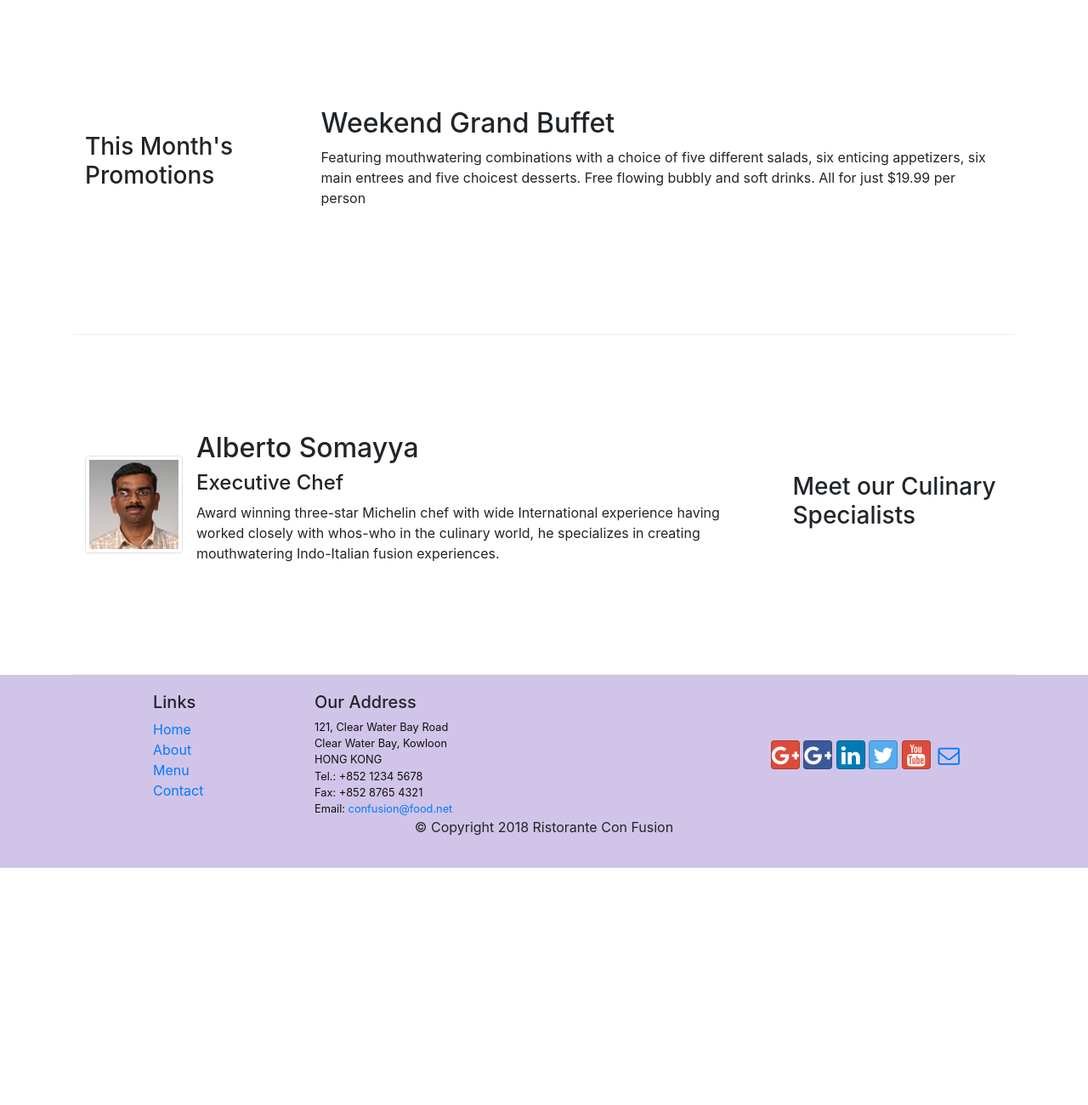
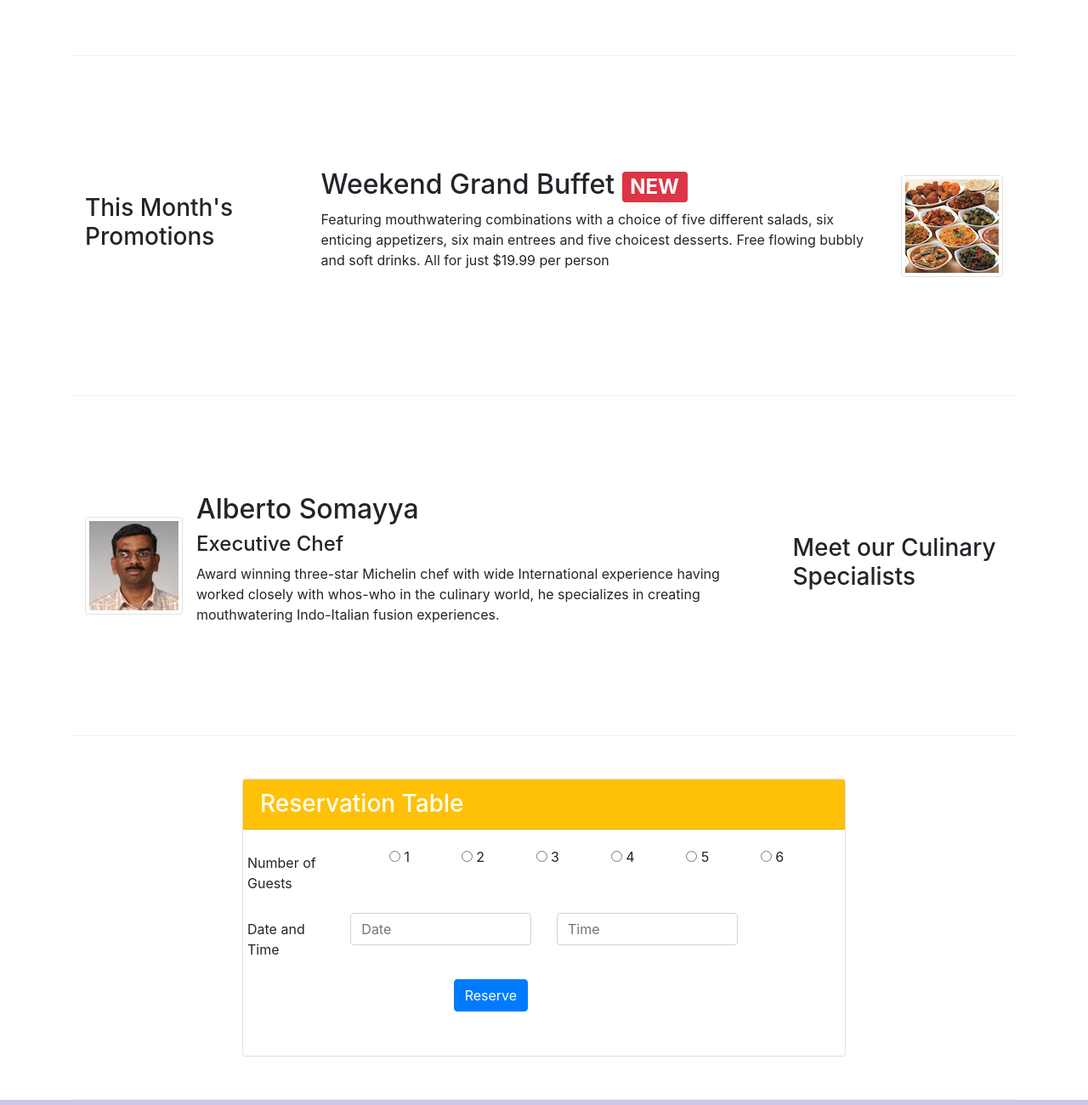
Before and after one commit to saloni0104/Rest-con, a website: page conFusion/index.html in a window 1280 px wide. Shown: the part 740-2040 px from the top of the page at 85% size. Before the commit the page ends 1761 px from the top, so only its background shows below. Drawn offline with nearby package versions, Linux system fonts and the light colour scheme.

Commit message:
Added reservation table

```diff
--- a/conFusion/index.html
+++ b/conFusion/index.html
@@ -47,13 +47,17 @@
     <header class="jumbotron">
         <div class="container">
             <div class="row row-header">
-                <div class="col-12 col-sm-6">
+                <div class="col-12 col-sm-4">
                     <h1>Ristorante con Fusion</h1>
                     <p>We take inspiration from the World's best cuisines, and create a unique fusion experience. Our
                         lipsmacking creations will tickle your culinary senses!</p>
                 </div>
                 <div class="col-12 col-sm align-self-center">
                     <img src="img/logo.png" class="img-fluid">
+                </div>
+
+                <div class="col-12 col-sm align-self-center btn-group" role="group">
+                        <a href="#Reserve" role="button" class="btn btn-warning text-white">Reserve Table</a>
                 </div>
             </div>
         </div>
@@ -66,11 +70,12 @@
             </div>
             <div class="col col-sm order-sm-first col-md">
                 <div class="media">
-                    <img class="d-flex mr-3 img-thumbnail align-self-center"
-                    src ="img/uthappizza.png" alt="uthapizza">
+                    <img class="d-flex mr-3 img-thumbnail align-self-center" src="img/uthappizza.png" alt="uthapizza">
                     <div class="media-body">
-                        <h2 class="mt-0">Uthappizza <span class="badge badge-danger">HOT</span> <span class="badge badge-pill badge-secondary">Rs.150</span></h2>
-                        <p class="d-none d-sm-block">A unique combination of Indian Uthappam (pancake) and Italian pizza, topped with Cerignola
+                        <h2 class="mt-0">Uthappizza <span class="badge badge-danger">HOT</span> <span
+                                class="badge badge-pill badge-secondary">Rs.150</span></h2>
+                        <p class="d-none d-sm-block">A unique combination of Indian Uthappam (pancake) and Italian
+                            pizza, topped with Cerignola
                             olives,
                             ripe vine cherry tomatoes, Vidalia onion, Guntur chillies and Buffalo Paneer.
                         </p>
@@ -85,10 +90,19 @@
                 <h3>This Month's Promotions</h3>
             </div>
             <div class="col col-sm col-md">
-                <h2>Weekend Grand Buffet</h2>
-                <p>Featuring mouthwatering combinations with a choice of five different salads, six enticing appetizers,
-                    six main entrees and five choicest desserts. Free flowing bubbly and soft drinks. All for just
-                    $19.99 per person </p>
+                <div class="media">
+                    <div class="media-body">
+                        <h2 class="mt-0">Weekend Grand Buffet <span class="badge badge-danger">NEW</span></h2>
+                        <p class="d-none d-sm-block">Featuring mouthwatering combinations with a choice of five
+                            different salads, six enticing
+                            appetizers,
+                            six main entrees and five choicest desserts. Free flowing bubbly and soft drinks. All for
+                            just
+                            $19.99 per person </p>
+                    </div>
+                    <img class="d-flex ml-3 img-thumbnail align-self-center" src="img/buffet.png" alt="buffet">
+                </div>
+
             </div>
         </div>
 
@@ -98,17 +112,70 @@
             </div>
             <div class="col col-sm  order-sm-first col-md">
                 <div class="media">
-                    <img class="d-flex mr-3 img-thumbnail align-self-center"
-                    src="img/alberto.png" alt="alberto">
+                    <img class="d-flex mr-3 img-thumbnail align-self-center" src="img/alberto.png" alt="alberto">
                     <div class="media-body">
                         <h2 class="mt-0">Alberto Somayya</h2>
                         <h4>Executive Chef</h4>
-                        <p class="d-none d-sm-block">Award winning three-star Michelin chef with wide International experience having worked closely with
+                        <p class="d-none d-sm-block">Award winning three-star Michelin chef with wide International
+                            experience having worked closely with
                             whos-who in the culinary world, he specializes in creating mouthwatering Indo-Italian fusion
                             experiences. </p>
                     </div>
                 </div>
 
+            </div>
+        </div>
+
+        <div class="row row-content align-items-center">
+            <div class="col-12 col-md-8 offset-md-2">
+                <div class="card">
+                    <h3 class="card-header bg-warning text-white">Reservation Table</h3>
+                    <div class="card-body">
+                        <dl class="row">
+                            <form>
+                                <div class="form-group row">
+                                    <label for="noofguests" class="col-12 col-lg-2 col-form-label">Number of
+                                        Guests</label>
+                                    <span class=" col-1 col-md-1 radio"></span>
+                                    <label><input type="radio" name="optradio"> 1 </label>
+                                    <span class=" col-1 col-md-1 radio "></span>
+                                    <label><input type="radio" name="optradio"> 2 </label>
+                                    <span class=" col-1 col-md-1 radio "></span>
+                                    <label><input type="radio" name="optradio"> 3 </label>
+                                    <span class=" col-1 col-md-1 radio "></span>
+                                    <label><input type="radio" name="optradio"> 4 </label>
+                                    <span class=" col-1 col-md-1 radio "></span>
+                                    <label><input type="radio" name="optradio"> 5 </label>
+                                    <span class=" col-1 col-md-1 radio"></span>
+                                    <label><input type="radio" name="optradio"> 6 </label>
+                                </div>
+
+
+                                <div class="form-group row">
+                                    <label for="datetime" class="col-11 col-lg-2 col-form-label  ">Date and
+                                        Time</label>
+                                    <div class=" col-12 col-md-4 ">
+                                        <input type="text" class="form-control" id="date" name="date"
+                                            placeholder="Date">
+                                    </div>
+                                    <div class="col-12 col-md-4">
+                                        <input type="text" class="form-control" id="time" name="time"
+                                            placeholder="Time">
+                                    </div>
+                                </div>
+
+                                <div class="form-group row">
+                                    <div class="col-12 col-md-2 offset-md-4 offset-1">
+                                        <div class="btn-group" role="group">
+                                            <a role="button" class="btn btn-primary text-white" id="Reserve">Reserve</a>
+                                        </div>
+                                    </div>
+
+                                </div>
+                            </form>
+                        </dl>
+                    </div>
+                </div>
             </div>
         </div>
     </div>
```
Also changed, not shown: conFusion/css/styles.css (line endings or trailing spaces).
